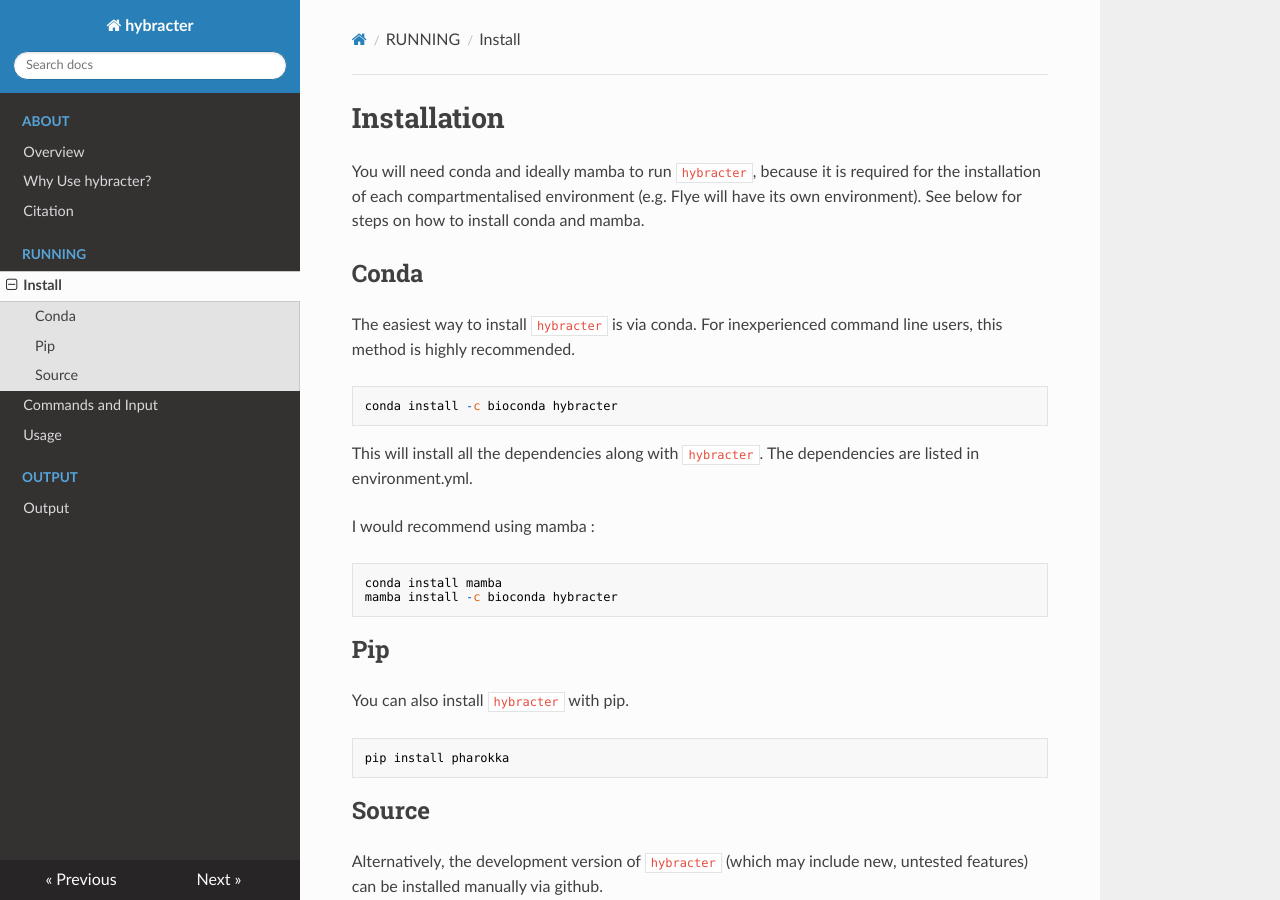
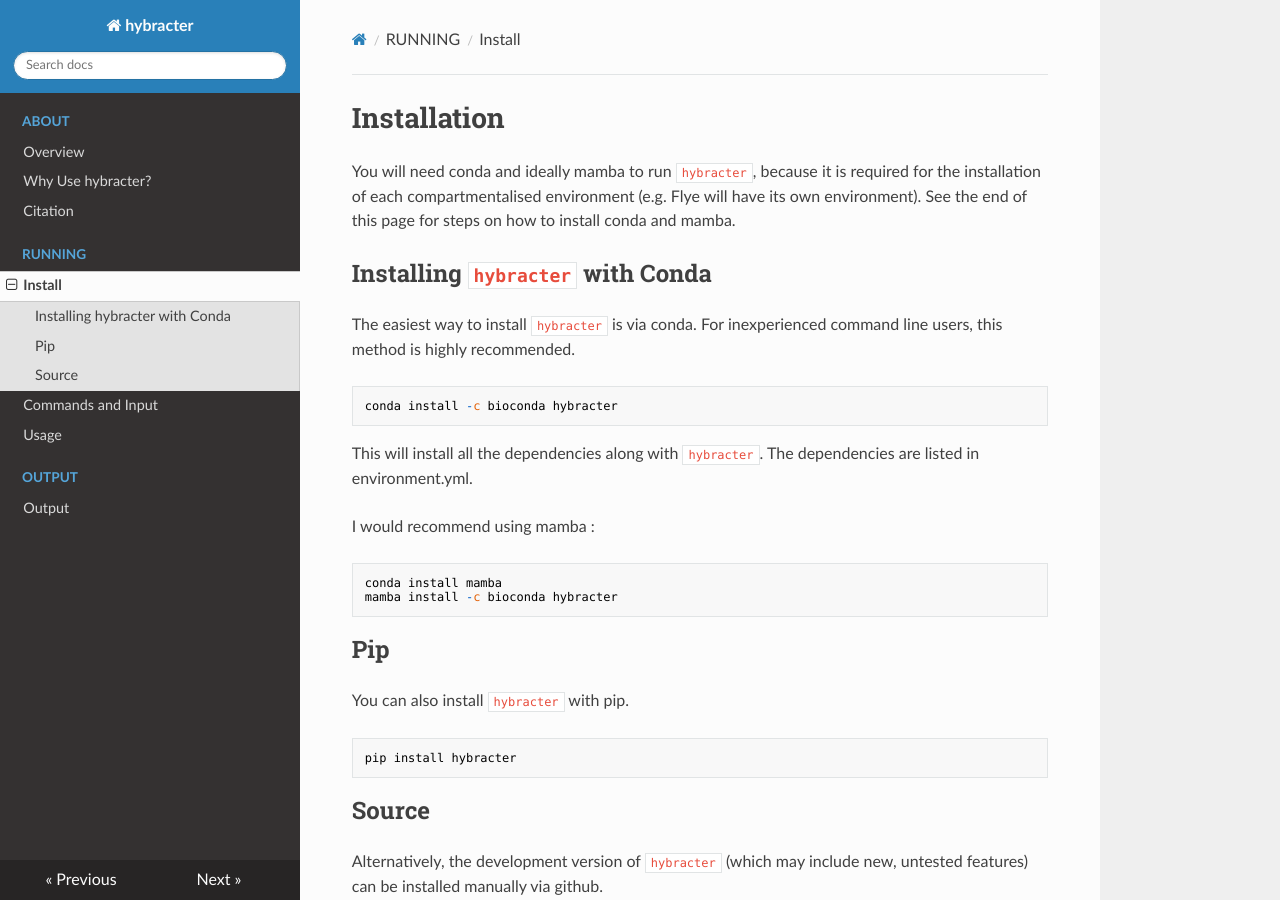
Before and after one commit to gbouras13/hybracter, an MkDocs documentation site: the page built from docs/install.md, in a window 1280 px wide and 900 px high. Built offline with MkDocs 1.6.1, drawn with Linux system fonts in a browser that asks for light colours; nearby versions of some CDN libraries.

````diff
--- a/docs/install.md
+++ b/docs/install.md
@@ -1,8 +1,8 @@
 # Installation
 
-You will need conda and ideally mamba to run `hybracter`, because it is required for the installation of each compartmentalised environment (e.g. Flye will have its own environment). See below for steps on how to install conda and mamba.
+You will need conda and ideally mamba to run `hybracter`, because it is required for the installation of each compartmentalised environment (e.g. Flye will have its own environment). See the end of this page for steps on how to install conda and mamba.
 
-## Conda
+## Installing `hybracter` with Conda
 
 The easiest way to install `hybracter` is via conda. For inexperienced command line users, this method is highly recommended.
 
@@ -24,7 +24,7 @@ mamba install -c bioconda hybracter
 You can also install `hybracter` with pip.
 
 ```
-pip install pharokka
+pip install hybracter
 ```
 
 ## Source
@@ -78,9 +78,6 @@ or
 hybracter long-test --threads 1
 ```
 
-
-
-
 # Beginner Conda Installation
 
 If you are new to using the command-line, please install conda using the following instructions.
````
Also changed, not shown: 2 other files.
